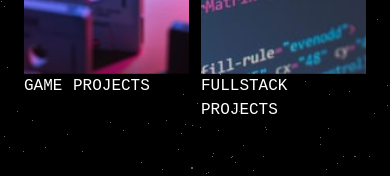
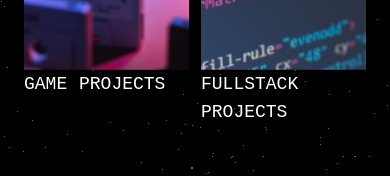
Before and after one commit to sir306/my-portfolio, a Nuxt app: page /work in a window 390 px wide. Shown: the part 615-791 px from the top of the page. Built offline with nearby package versions, Linux system fonts and the light colour scheme.

Commit message:
Update work.vue

```diff
--- a/pages/work.vue
+++ b/pages/work.vue
@@ -25,7 +25,7 @@
               class="object-cover"
             />
             <p
-              class="text-white uppercase font-ubuntu-mono text-md md:text-lg lg:text-5xl sm:font-thin"
+              class="text-white uppercase font-ubuntu-mono text-lg lg:text-5xl sm:font-thin"
             >
               {{ project.title }}
             </p>
```
